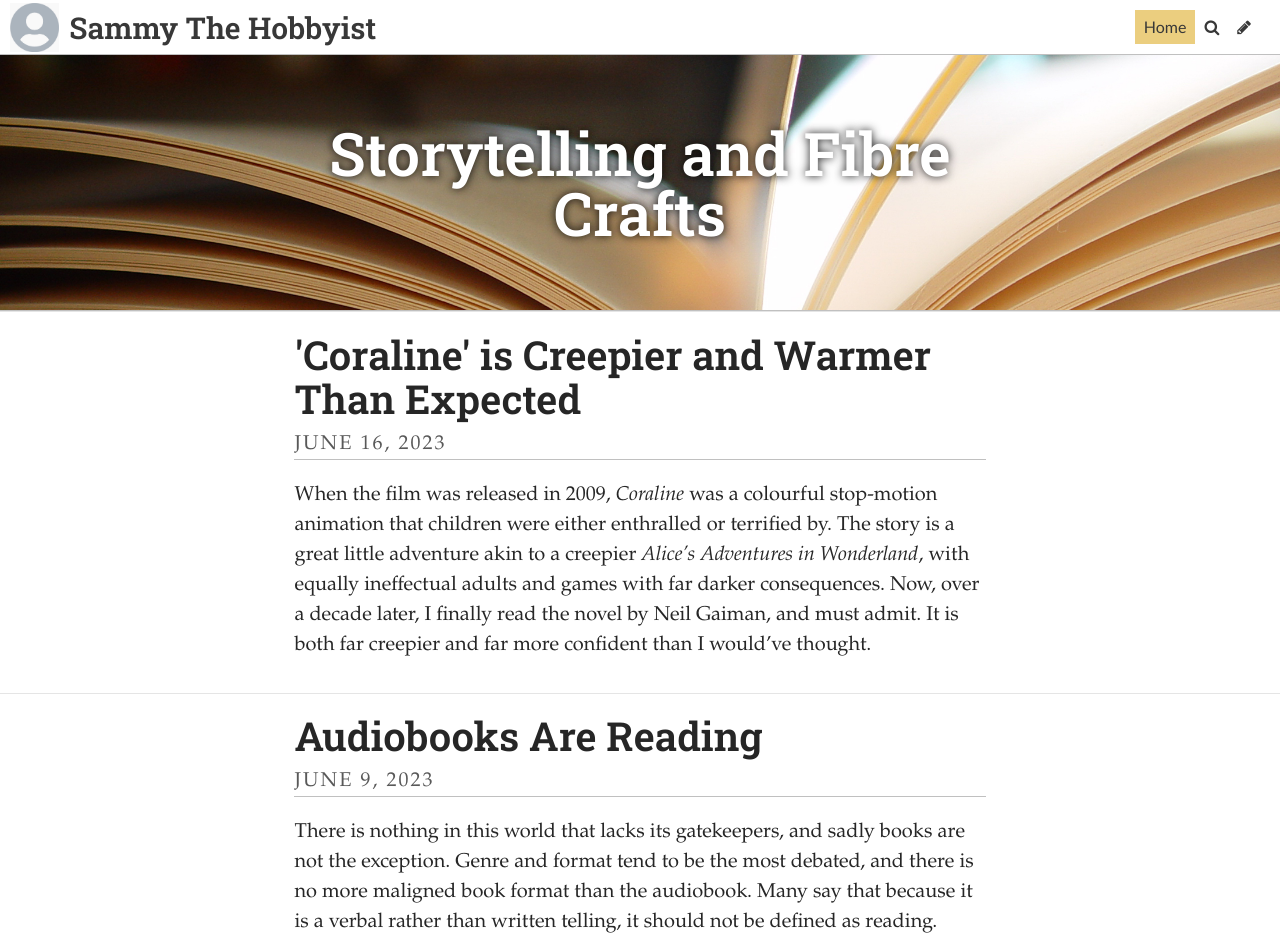
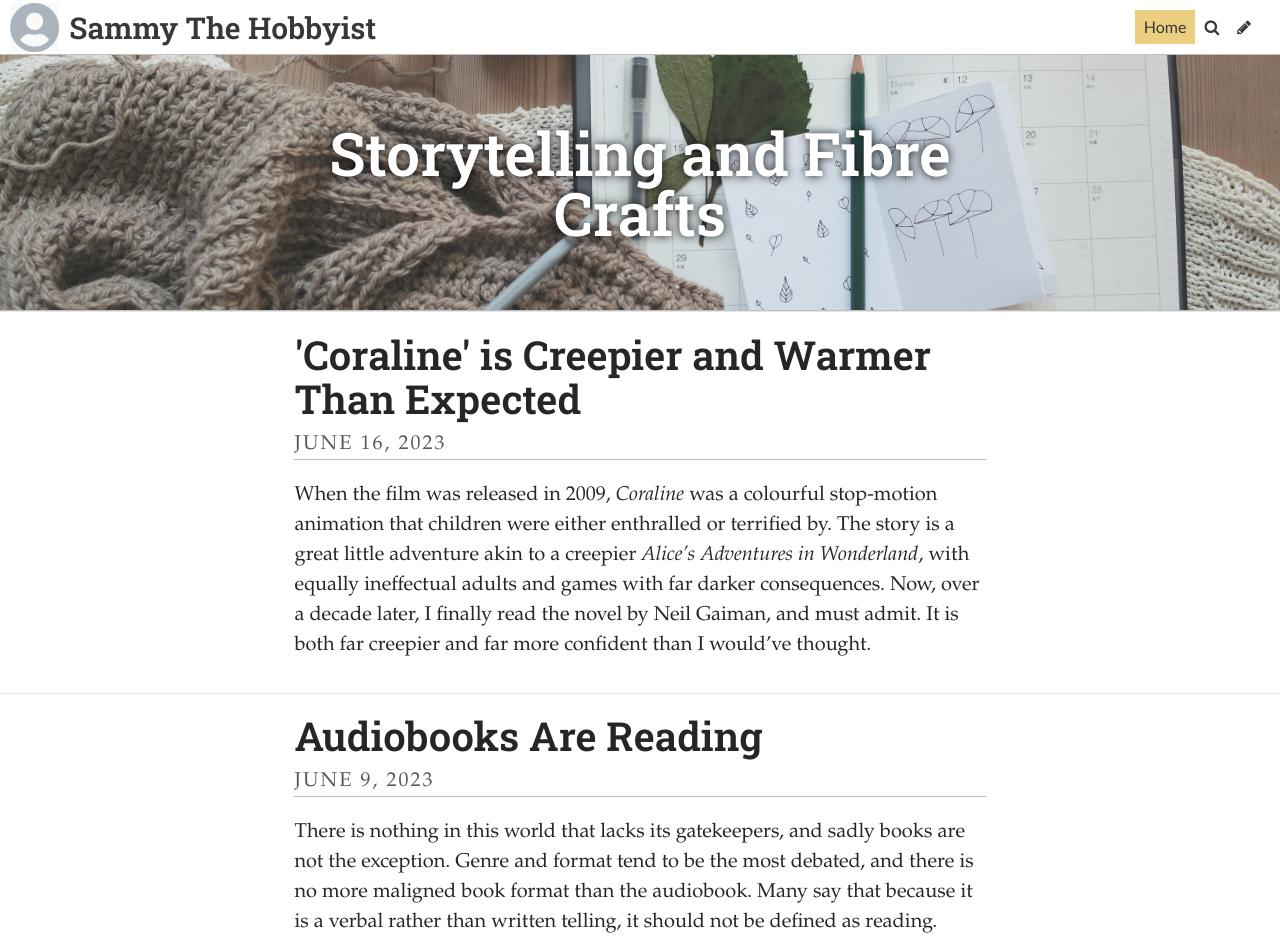
Before and after one commit to SammySpinsAYarn/Blog, a Jekyll site: the page built from index.html, in a window 1280 px wide. Shown: the top 940 px of the page. Built offline with Jekyll 4.4.1, drawn with Linux system fonts in a browser that asks for light colours; some web fonts are replaced; the list of posts is cut into pages by our own code.

Commit message:
Update Settings “general”

```diff
--- a/_data/settings.yml
+++ b/_data/settings.yml
@@ -1,7 +1,7 @@
 title: Sammy The Hobbyist
 description: A website with a blog
 footer_text: Copyright 2021 Sammy
-header_feature_image: ../uploads/pages.jpg
+header_feature_image: ../uploads/homepageimage-giulia-bertelli-2ou30mdtsey-unsplash-.jpg
 header_text: Storytelling and Fibre Crafts
 header_text_color: "#ffffff"
 bannerheight: 20vmax
```
Also changed, not shown: uploads/homepageimage-giulia-bertelli-2ou30mdtsey-unsplash-.jpg (added).
